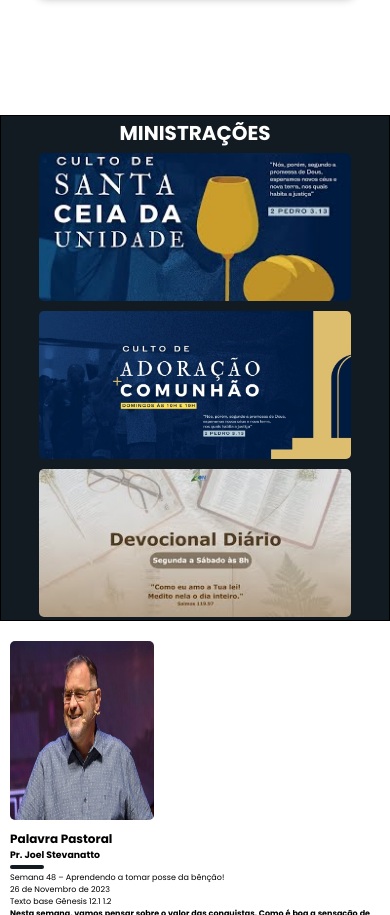
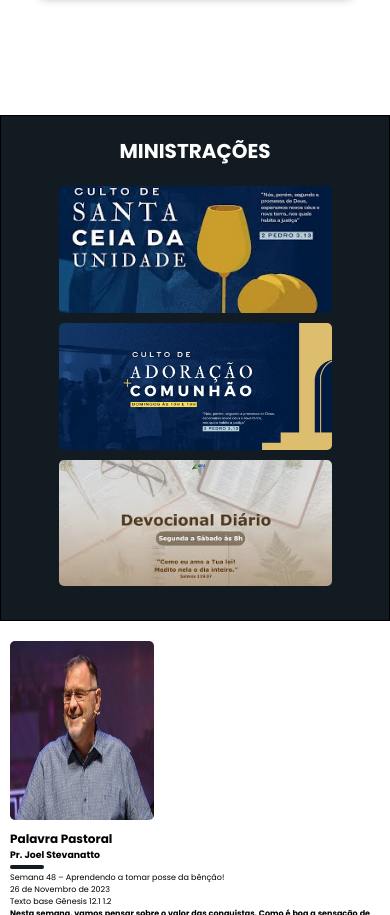
Before and after one commit to pietroabrahamian/OBPC-Mandaqui, a plain HTML site: page index.html in a window 390 px wide. Shown: the part 1489-2404 px from the top of the page. Drawn offline with Linux system fonts and the light colour scheme.

Commit message:
responsivo cell 1.1

```diff
--- a/style/style.css
+++ b/style/style.css
@@ -656,7 +656,7 @@ footer a:hover {
         flex-direction: column;
         align-items: center;
         justify-content: center;
-        gap: 0.5rem;
+        gap: 0.7rem;
     }
     .ministracoes h2 {
         font-size: 2rem;
@@ -668,8 +668,8 @@ footer a:hover {
         height: 100%;
     }
     .ministracoes-links a {
-        width: 80vw;
-        height: 20vh;
+        width: 70vw;
+        height: 15vh;
     }
 
 
```
